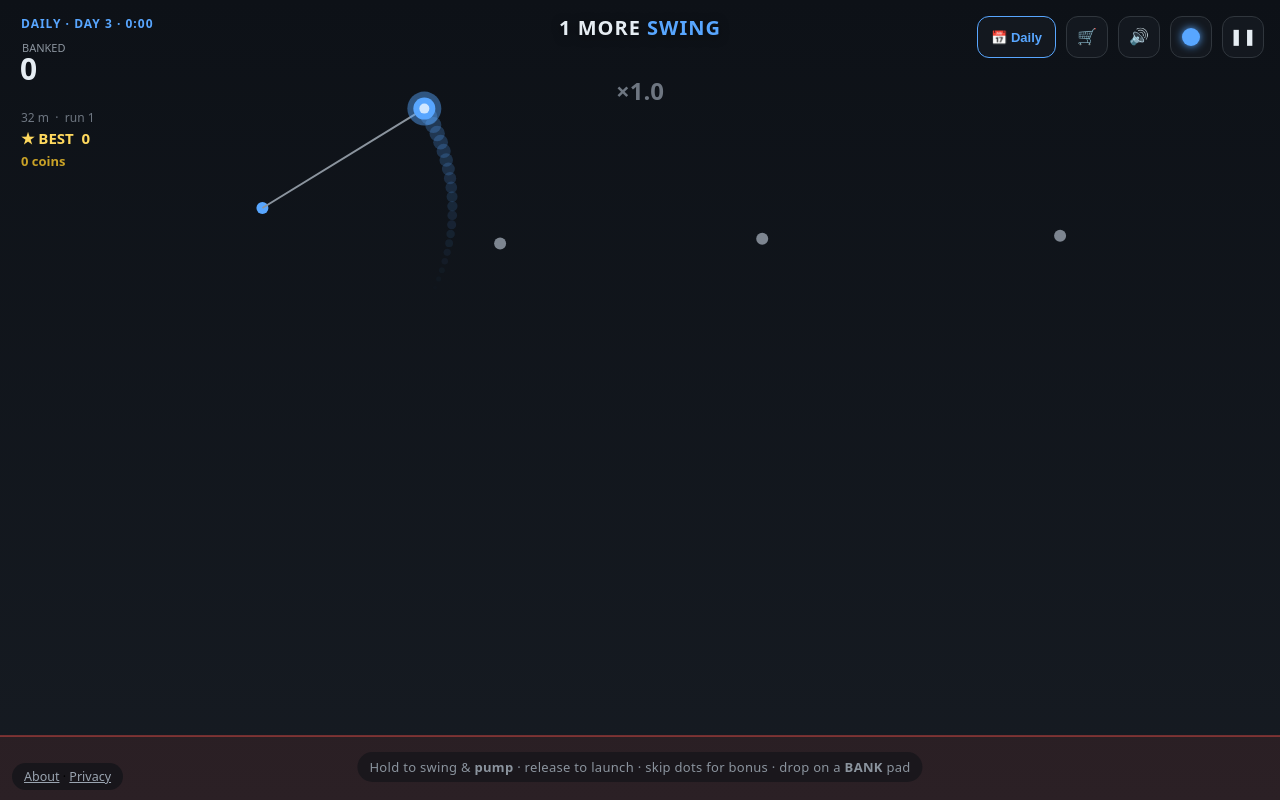
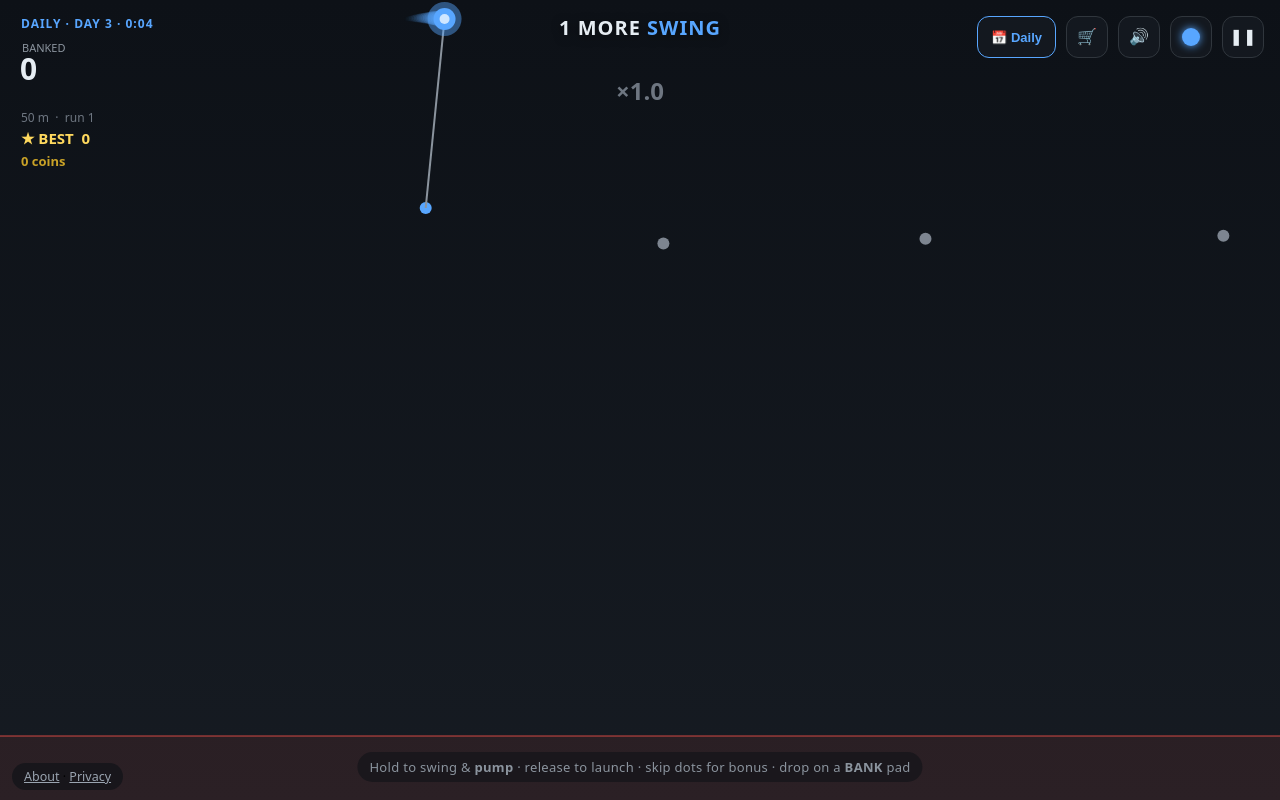
Before and after one commit to Captain-Nate/1moreswing-mobile, a website: page www/index.html in a window 1280 px wide. Drawn offline with Linux system fonts and the light colour scheme.

Commit message:
Restart into the looping swing ready-state (not an instant launch); run-over says 'Tap to swing again'

```diff
--- a/www/index.html
+++ b/www/index.html
@@ -539,13 +539,13 @@
   genX = first.x;
   lastGrabbedX = first.x;
 
-  // begin in an infinite full-circle spin around the first anchor; tap to launch out of it
+  // hang straight below the first anchor, moving forward = bottom of the arc
+  // (auto-pumps and loops perpetually — the ready state you launch from)
   ropeLen = K.START_ROPE;
-  anchor  = first;
-  spinAngle = 0;                                  // 0 = hanging straight below the anchor
   p     = { x: first.x, y: first.y + ropeLen };
-  prevP = { x: p.x, y: p.y };
-  state = 'spin';
+  prevP = { x: p.x - K.START_VX * DT, y: p.y };
+  anchor = first;
+  state  = 'swinging';
 
   cameraX = p.x - W * K.CAM_X_ANCHOR;
   dist = Math.floor(p.x / 10);
@@ -623,17 +623,6 @@
 
 function release(){
   if (consumeRelease){ consumeRelease = false; return; }   // ignore the same tap that restarted the run
-  if (state === 'spin'){
-    // tap to launch out of the spin — reuse the normal release feel, but never fling backward
-    let vx = (p.x - prevP.x) * K.RELEASE_BOOST;
-    let vy = (p.y - prevP.y) * K.RELEASE_BOOST;
-    if (vx < 0) vx = -vx;
-    prevP.x = p.x - vx; prevP.y = p.y - vy;
-    lastReleased = anchor; anchor = null; state = 'flying'; flightLowY = p.y;
-    const launch = Math.hypot(vx, vy) / DT; sfxRelease(launch);
-    if (launch > K.BIG_LAUNCH){ addShake(Math.min(16, launch/90)); hitPause(3); }
-    return;
-  }
   if (state !== 'swinging') return;
   // Verlet velocity carries automatically; nudge it for a snappy launch
   const vx = (p.x - prevP.x) * K.RELEASE_BOOST;
@@ -651,14 +640,6 @@
 
 function physics(){
   updateParticles();   // run inside the sim step so hit-pause / slow-mo affect them too
-  if (state === 'spin' && anchor){             // infinite first-hook spin (kinematic, pre-launch)
-    spinAngle += (K.START_VX / K.START_ROPE) * DT;  // tangential speed ≈ START_VX so launch keeps current feel
-    prevP.x = p.x; prevP.y = p.y;                    // trail prevP so release() reads the right velocity
-    p.x = anchor.x + Math.sin(spinAngle) * ropeLen;
-    p.y = anchor.y + Math.cos(spinAngle) * ropeLen;
-    trail.push({ x:p.x, y:p.y }); if (trail.length > 22) trail.shift();
-    return;
-  }
   if (state !== 'flying' && state !== 'swinging') return;
   runTime += DT;       // active play time only (excludes pause / menus / landed)
   const drag = state === 'swinging' ? K.SWING_DRAG : K.AIR_DRAG;
@@ -772,7 +753,7 @@
 
 // ---------- input ----------
 let spaceDown = false, pointerActive = false;
-let spinAngle = 0, consumeRelease = false;   // first-hook spin state + swallow the tap that restarts a run
+let consumeRelease = false;   // swallow the tap that restarts a run so it doesn't also launch
 cv.addEventListener('pointerdown', e=>{ e.preventDefault(); pointerActive = true; press(); });
 window.addEventListener('pointerup', ()=>{ if (pointerActive){ pointerActive = false; release(); } });
 window.addEventListener('keydown', e=>{
@@ -1353,7 +1334,7 @@
   }
 
   // rope
-  if ((state==='swinging' || state==='spin') && anchor){
+  if (state==='swinging' && anchor){
     ctx.strokeStyle='#8b949e'; ctx.lineWidth=2;
     ctx.beginPath(); ctx.moveTo(anchor.x,anchor.y); ctx.lineTo(p.x,p.y); ctx.stroke();
   }
@@ -1514,7 +1495,7 @@
       ctx.fillText(`${fmt(pending)} unbanked — should've banked!`, W/2, H/2 + 48);
     }
     ctx.fillStyle=TH().accent; ctx.font='600 16px ui-sans-serif, system-ui';
-    ctx.fillText('press / tap / Space to swing again', W/2, H/2 + 94);
+    ctx.fillText('Tap to swing again', W/2, H/2 + 94);
   }
 
   // daily finish overlay
```
